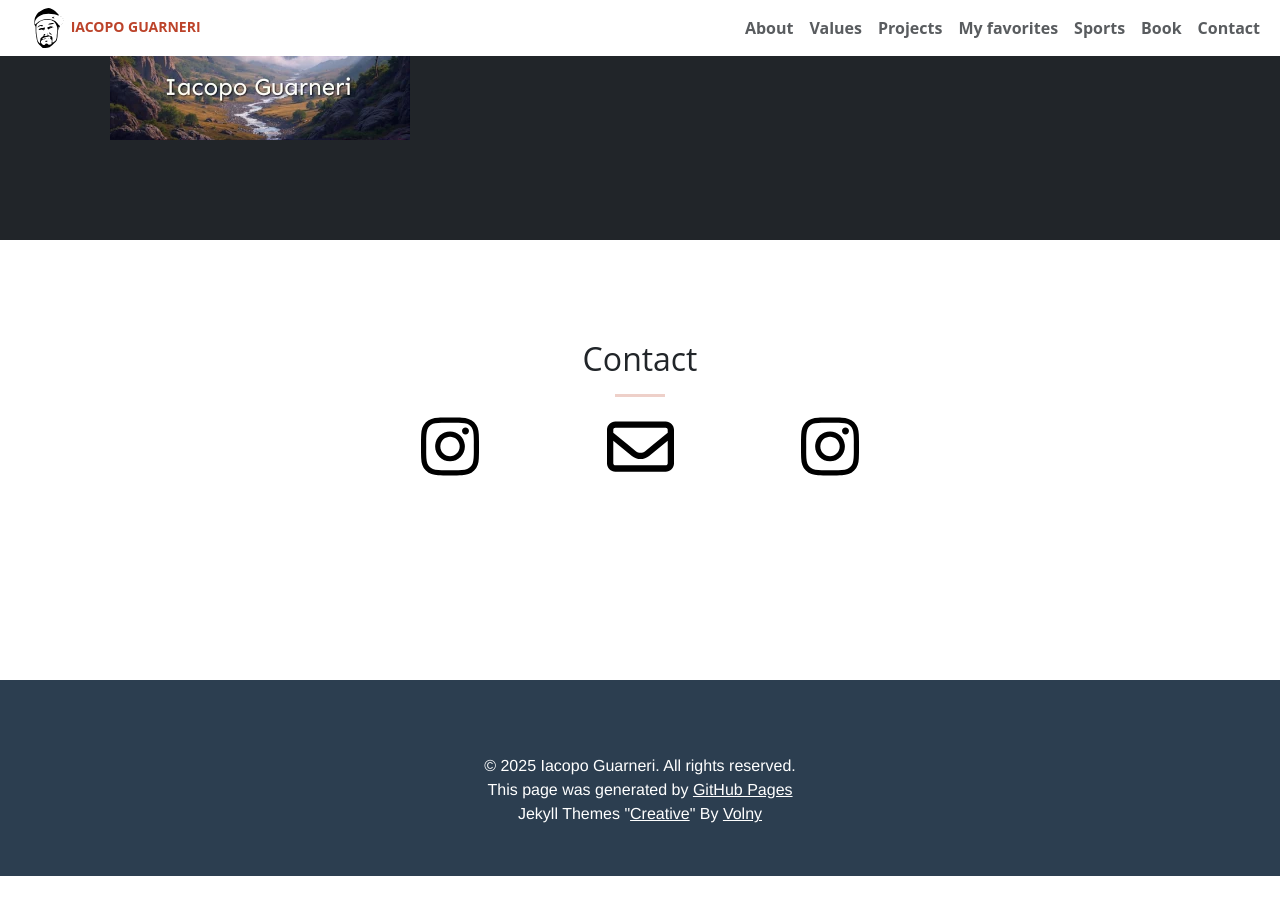
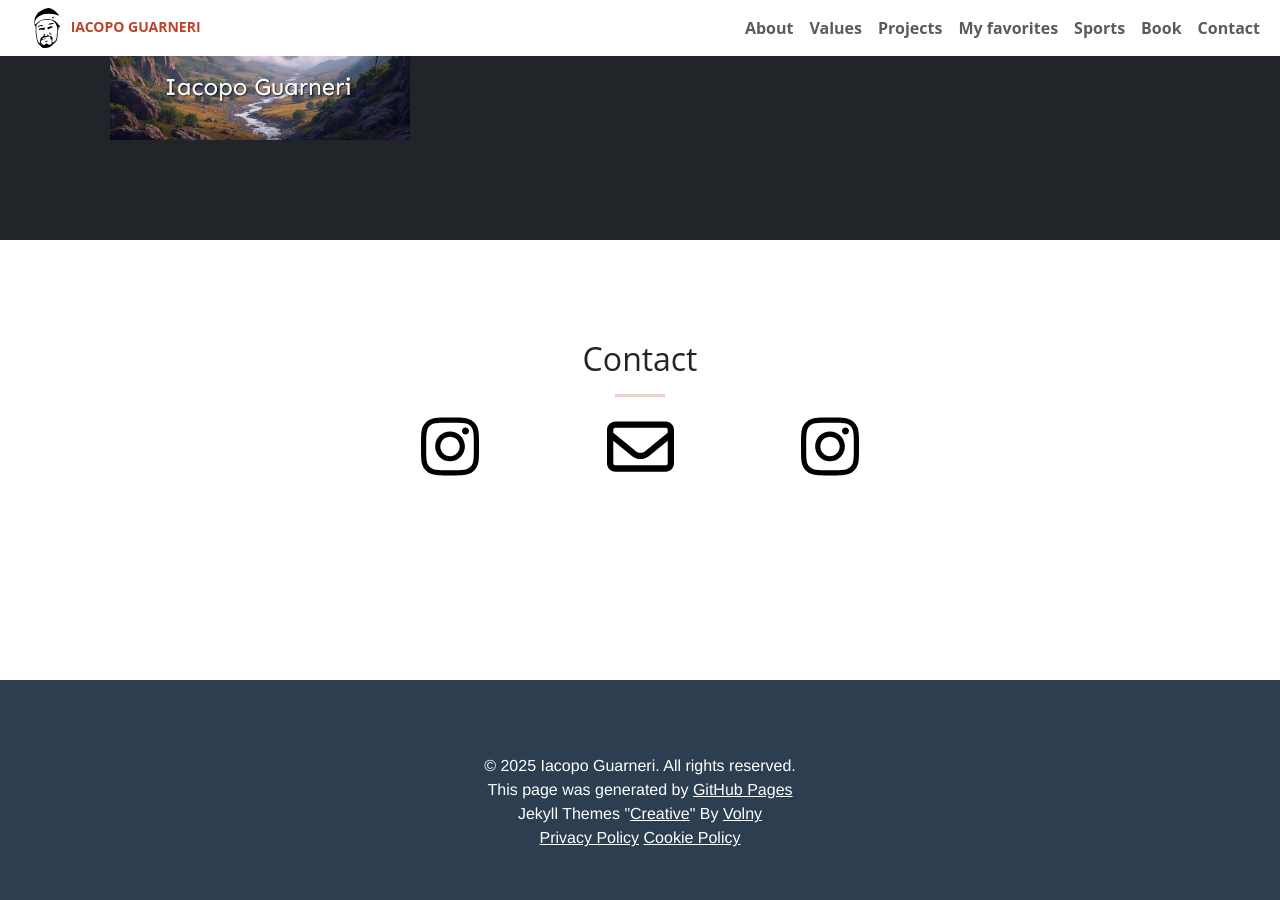
Before and after one commit to iacoposk8/iacoposk8.github.io, a Jekyll site: the page built from index.html, in a window 1280 px wide and 900 px high, scrolled down 3875 px. Built offline with Jekyll 4.4.1, drawn with Linux system fonts in a browser that asks for light colours; before the commit the page ends 4751 px from its top, so only the background shows below that.

Commit message:
Update footer.html

```diff
--- a/_includes/footer.html
+++ b/_includes/footer.html
@@ -7,6 +7,9 @@
     © {{ year }} Iacopo Guarneri. All rights reserved.<br />
     This page was generated by <a href="https://pages.github.com" target="_blank">GitHub Pages</a><br />
     Jekyll Themes "<a href="https://github.com/volny/creative-theme-jekyll" target="_blank">Creative</a>" By <a href="https://github.com/volny" target="_blank">Volny</a>
+    <br />
+    <a href="https://www.iubenda.com/privacy-policy/42525853" class="iubenda-white iubenda-noiframe iubenda-embed iubenda-noiframe " title="Privacy Policy ">Privacy Policy</a><script type="text/javascript">(function (w,d) {var loader = function () {var s = d.createElement("script"), tag = d.getElementsByTagName("script")[0]; s.src="https://cdn.iubenda.com/iubenda.js"; tag.parentNode.insertBefore(s,tag);}; if(w.addEventListener){w.addEventListener("load", loader, false);}else if(w.attachEvent){w.attachEvent("onload", loader);}else{w.onload = loader;}})(window, document);</script>
+    <a href="https://www.iubenda.com/privacy-policy/42525853/cookie-policy" class="iubenda-white iubenda-noiframe iubenda-embed iubenda-noiframe " title="Cookie Policy ">Cookie Policy</a><script type="text/javascript">(function (w,d) {var loader = function () {var s = d.createElement("script"), tag = d.getElementsByTagName("script")[0]; s.src="https://cdn.iubenda.com/iubenda.js"; tag.parentNode.insertBefore(s,tag);}; if(w.addEventListener){w.addEventListener("load", loader, false);}else if(w.attachEvent){w.attachEvent("onload", loader);}else{w.onload = loader;}})(window, document);</script>
   </div>
 </footer>
 {% endif %}
```
